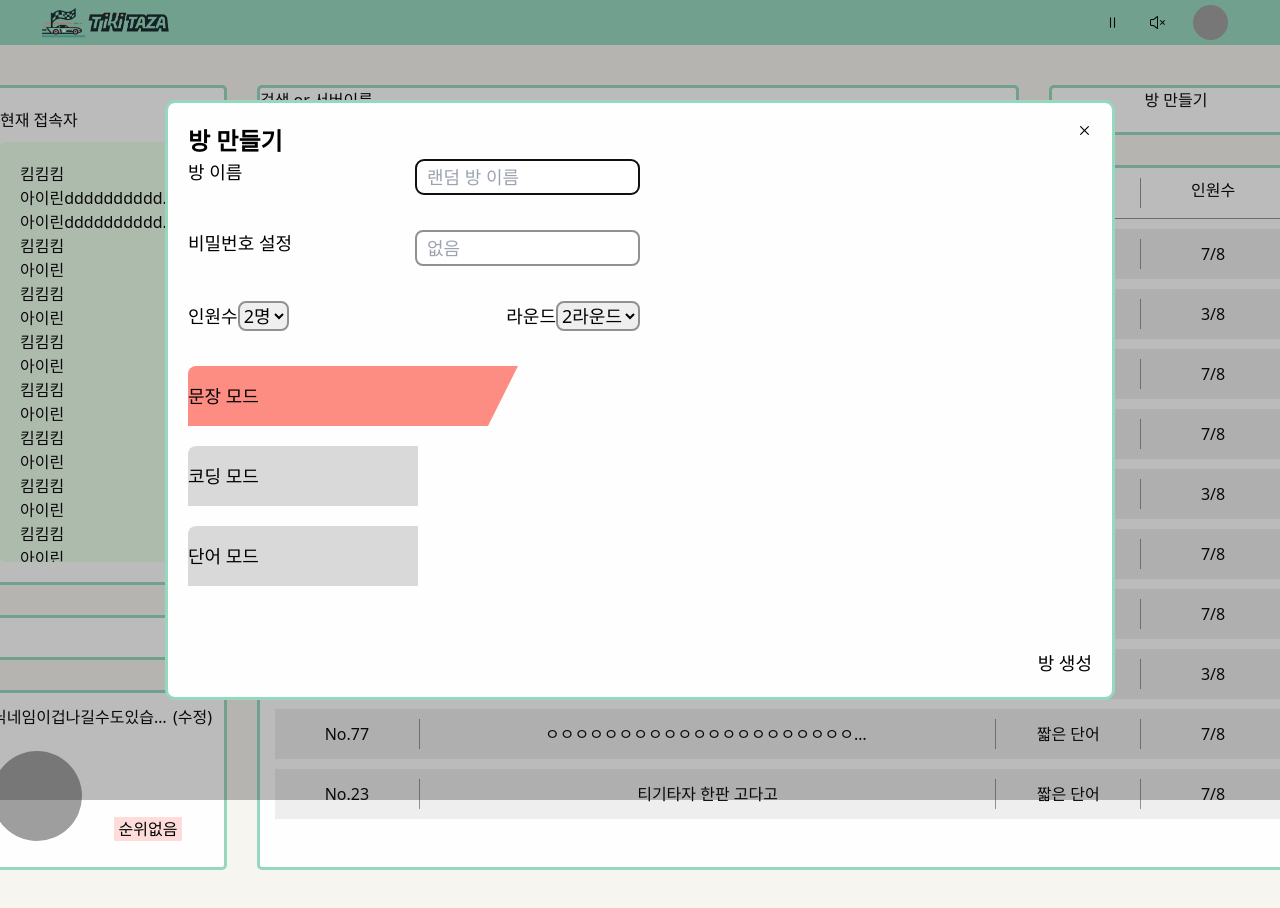
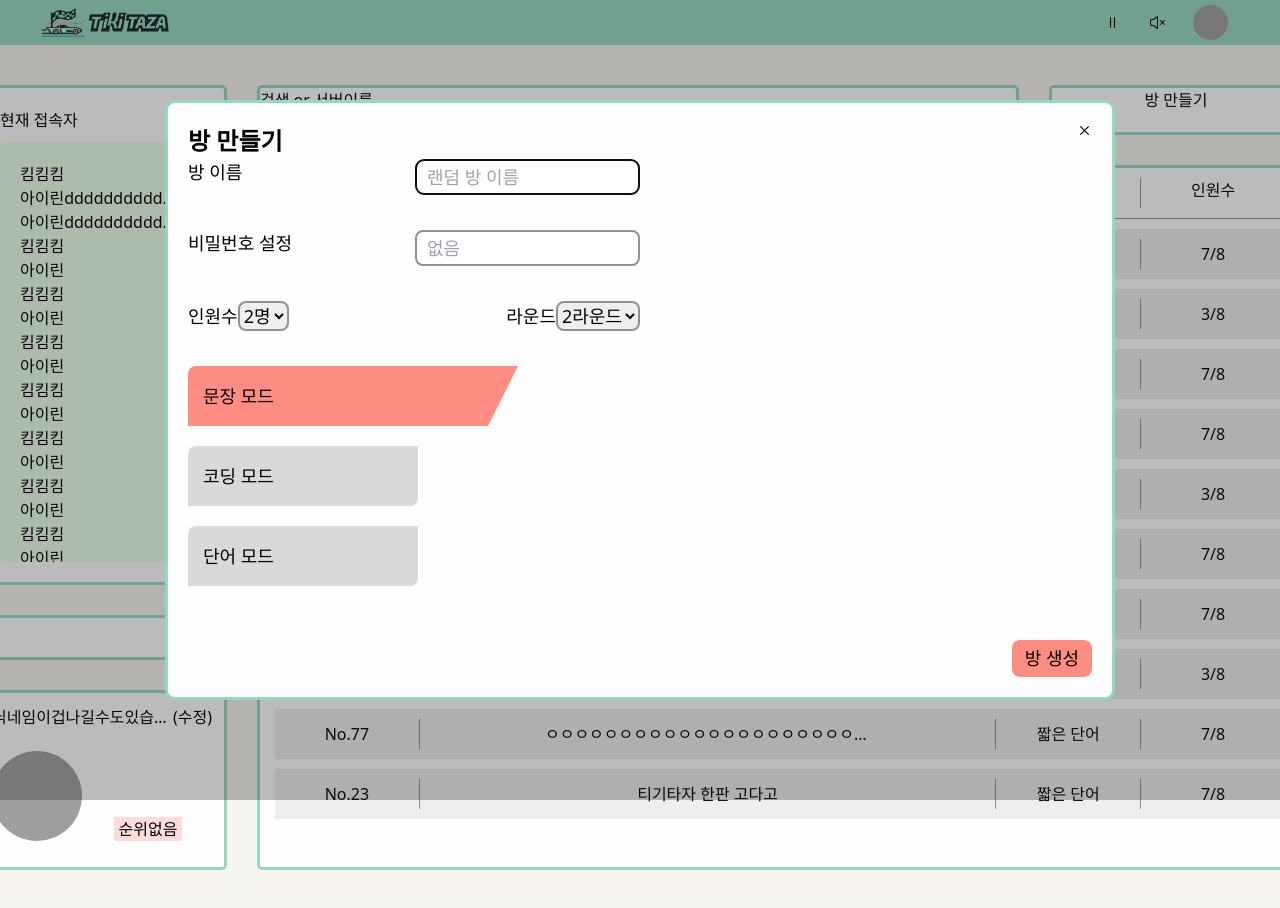
Before and after one commit to Team-E2I4/Team-E2I4-TiKiTaza-FE, a React (Vite) app: page /main in a window 1280 px wide. Both pictures are taken after a click on the button "방 만들기". Shown: the top 908 px of the page. Built offline with nearby package versions, Linux system fonts and the light colour scheme; grey boxes are pictures that could not be loaded.

Commit message:
[✨feat]: 방생성 잘 되는지 확인을 위한 임시 코드 추가

```diff
--- a/src/pages/MainPage/CreateRoomModal.tsx
+++ b/src/pages/MainPage/CreateRoomModal.tsx
@@ -7,6 +7,8 @@ interface CreateRoomModalProps {
   children: ReactNode;
   className?: ComponentProps<'div'>['className'];
 }
+
+const wait = () => new Promise((resolve) => setTimeout(resolve, 2000));
 
 const CreateRoomModal = ({ children, className }: CreateRoomModalProps) => {
   const [isOpen, setIsOpen] = useState(false);
@@ -137,10 +139,10 @@ const CreateRoomModal = ({ children, className }: CreateRoomModalProps) => {
                       // TODO : 버튼 클릭시 오른쪽 섹션에 모드의 인게임 사진 보여줘야함
                     }}
                     key={value}
-                    className={`relative inline-block h-[6rem] text-left transition-all rounded-tl-[0.8rem]
+                    className={`relative p-[1.5rem] inline-block h-[6rem] text-left transition-all rounded-tl-[0.8rem]
                       ${
                         selectedMode !== mode
-                          ? `w-[23rem] bg-gray-100`
+                          ? `w-[23rem] bg-gray-100 rounded-br-[0.8rem]`
                           : `w-[30rem] bg-coral-100`
                       }`}>
                     {value}
@@ -156,7 +158,13 @@ const CreateRoomModal = ({ children, className }: CreateRoomModalProps) => {
               </article>
 
               <Form.Submit asChild>
-                <button className='absolute bottom-[2rem] right-[2rem]'>
+                <button
+                  type='submit'
+                  onClick={(e) => {
+                    e.preventDefault();
+                    wait().then(() => setIsOpen(false));
+                  }}
+                  className='w-[8rem] p-[0.5rem] rounded-[0.8rem] absolute bottom-[2rem] right-[2rem] bg-coral-100'>
                   방 생성
                 </button>
               </Form.Submit>
```
